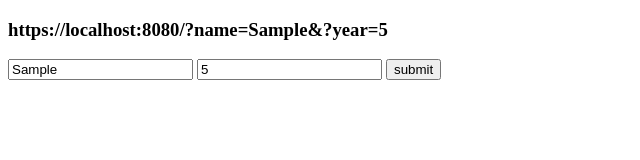
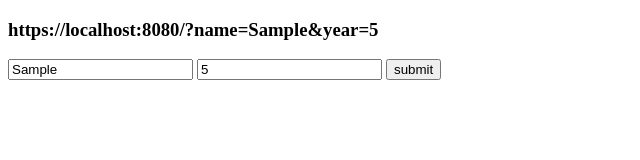
Before and after one commit to acciojob/sharable-urls-sandyc4136, a website: page main.html in a window 1280 px wide. Both pictures are taken after typing "Sample", "5" into the empty fields and a click on the button "submit". Shown: the full height of the page, 0-640 px from the left. Drawn offline with Linux system fonts and the light colour scheme.

Commit message:
created a submission

```diff
--- a/main.html
+++ b/main.html
@@ -1,7 +1,7 @@
 <!DOCTYPE html>
 <html>
   <body>
-    <h3 id="url"></h3>
+    <h3 id="url">https://localhost:8080/</h3>
     <form>
         <input type="text" id="name" name="name">
         <input type="number" name="year" id="year">
--- a/script.js
+++ b/script.js
@@ -10,7 +10,7 @@ function sharableURL(event){
 	event.preventDefault();
 	var h3Element="https://localhost:8080/";
 	if(named.value && year.value){
-		h3Element += "?name=" + named.value + "&?year=" + year.value;
+		h3Element += "?name=" + named.value + "&year=" + year.value;
 	}
 	else if(!named.value && year.value){
 		h3Element += "?year=" + year.value;
```
